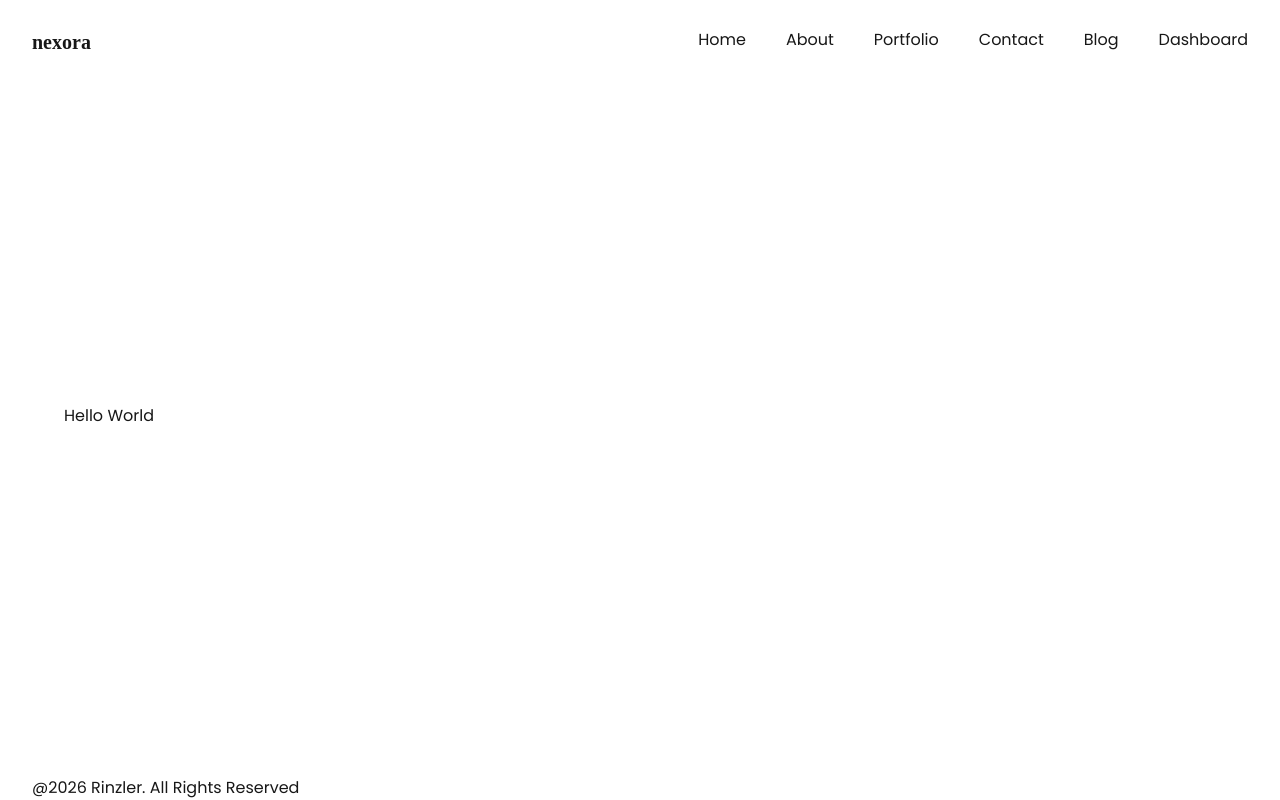
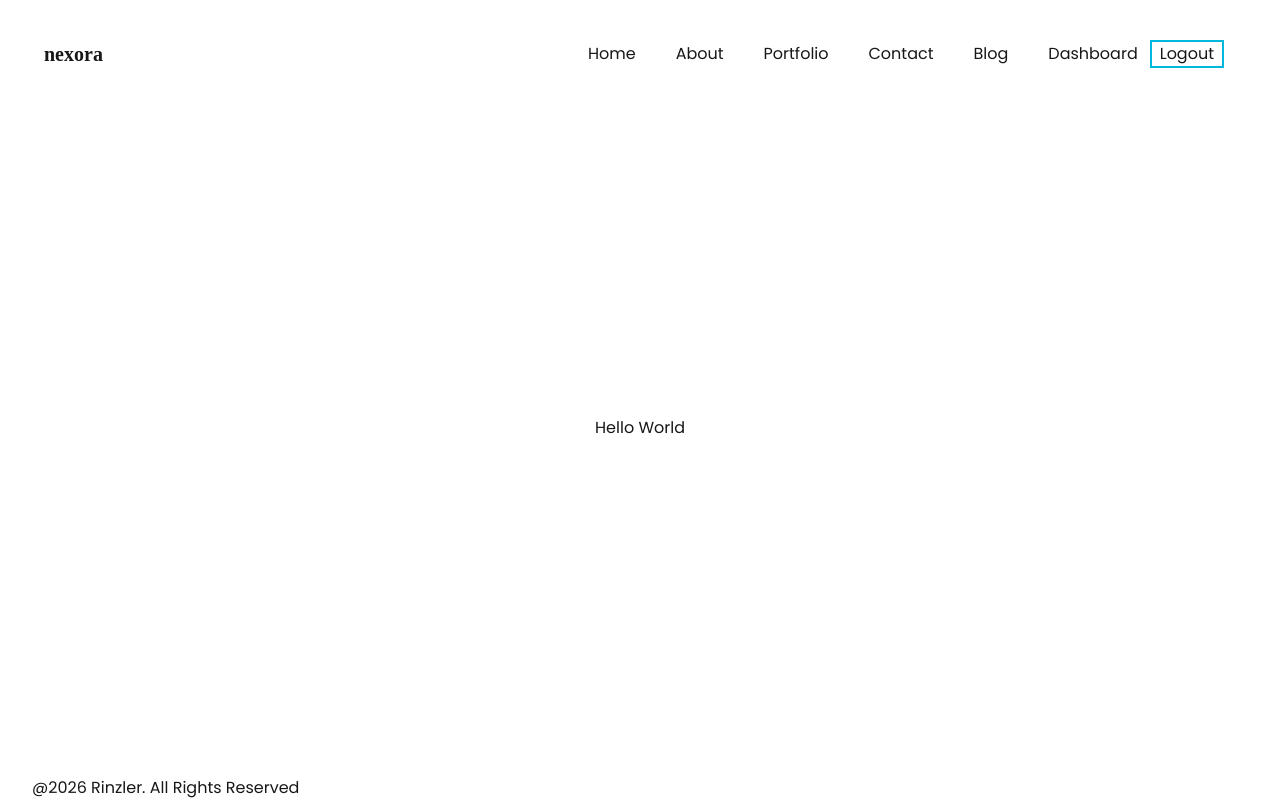
Before and after one commit to Surajnairx/nexora, a Next.js app: page / in a window 1280 px wide. Built offline with nearby package versions, Linux system fonts and the light colour scheme.

Commit message:
feat: add logout button and fix navbar alignment

```diff
--- a/src/app/layout.jsx
+++ b/src/app/layout.jsx
@@ -2,6 +2,7 @@ import "./globals.css";
 
 import Navbar from "@/components/navbar/Navbar";
 import Footer from "@/components/footer/Footer";
+import Link from "next/link";
 
 export const metadata = {
   title: "Nexora",
@@ -13,11 +14,13 @@ export default function RootLayout({ children }) {
     <html lang="en" className="h-full antialiased">
       <body className="min-h-full flex flex-col justify-between nexora-container">
         <header className="flex justify-between mt-7">
-          <h1 className="font-bold font-[Silkscreen] text-xl">nexora</h1>
+          <Link href="/" className="font-bold font-[Silkscreen] text-xl p-3">
+            nexora
+          </Link>
           <Navbar />
         </header>
 
-        <div className="nexora-container w-full">{children}</div>
+        <div className="nexora-container w-full text-center">{children}</div>
         <Footer />
       </body>
     </html>
--- a/src/components/navbar/Navbar.jsx
+++ b/src/components/navbar/Navbar.jsx
@@ -10,15 +10,17 @@ function Navbar() {
     { id: 6, title: "Dashboard", url: "/dashboard" },
   ];
   return (
-    <nav className="">
-      <div className="flex gap-10 justify-between">
+    <nav className="flex items-center p-3">
+      <div className="flex gap-10">
         {links.map((link) => (
-          <Link key={link.id} href={link.url}>
+          <Link className="flex text-center" key={link.id} href={link.url}>
             {link.title}
           </Link>
         ))}
-        {console.log("Hello World")}
       </div>
+      <button className="px-2 mx-3 border-2 border-cyan-500 cursor-pointer">
+        Logout
+      </button>
     </nav>
   );
 }
```
